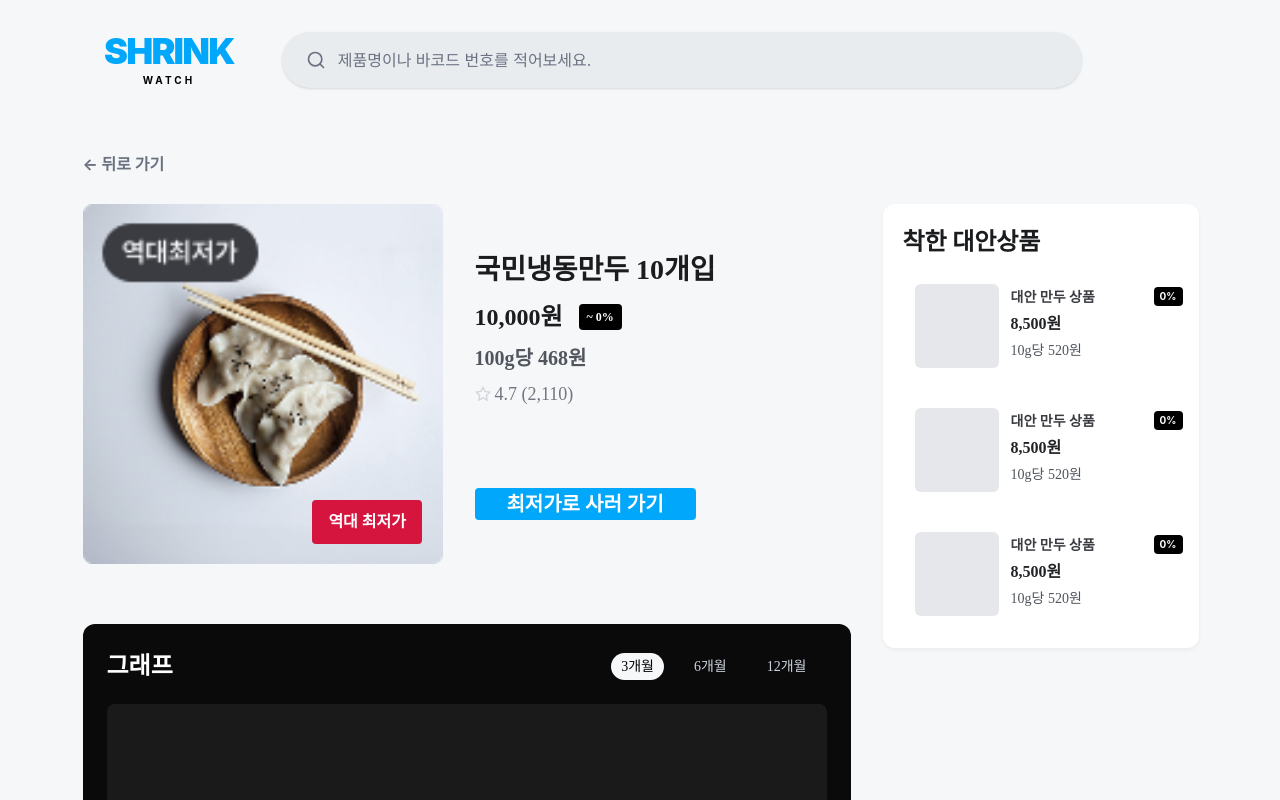
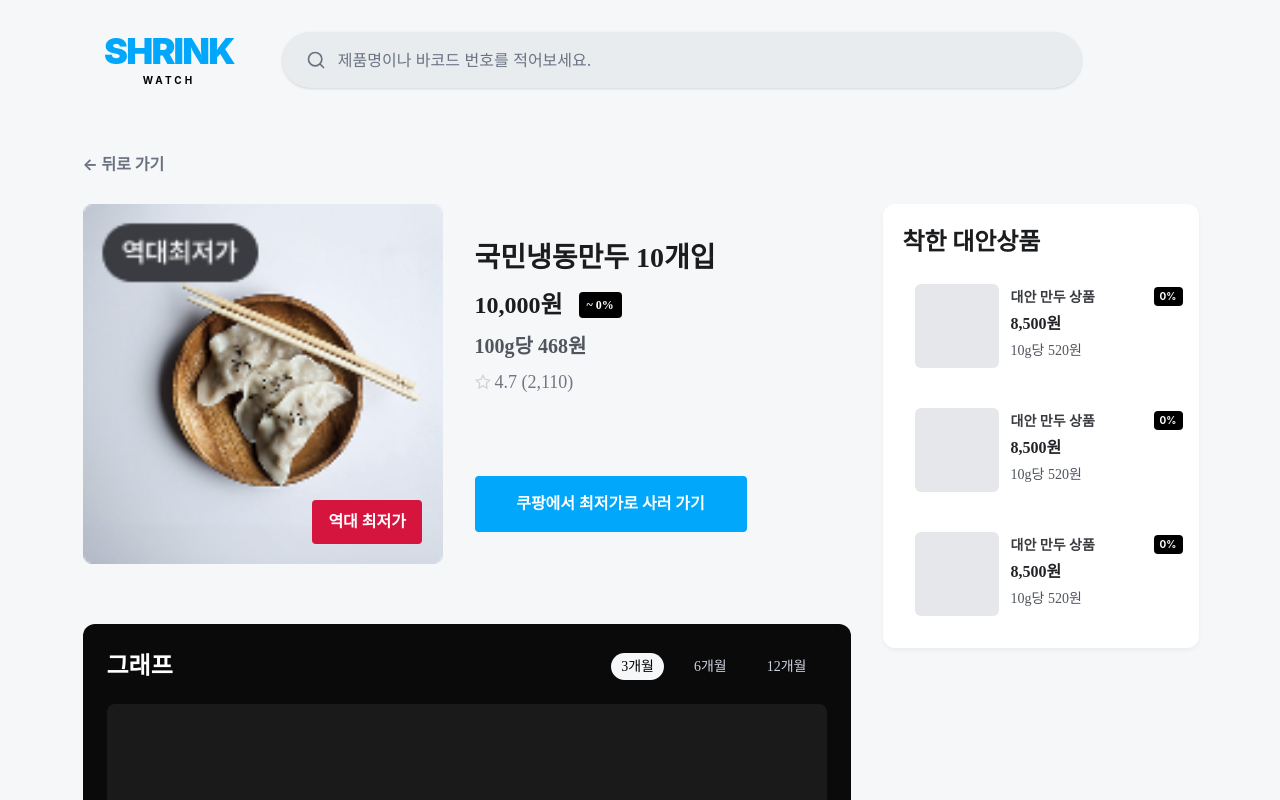
Before and after one commit to shrink-watch/front-end, a React (Vite) app: page /detail/1 in a window 1280 px wide. Shown: the top 800 px of the page. Built offline with nearby package versions, Linux system fonts and the light colour scheme.

Commit message:
디자인 요소 수정완료

```diff
--- a/src/components/ReportModal.jsx
+++ b/src/components/ReportModal.jsx
@@ -1,4 +1,4 @@
-import React, { useState, useEffect } from 'react'; // ⭐️ useEffect 추가
+import React, { useState, useEffect } from 'react';
 
 // 준비해주신 캐릭터 프로필 사진 5개 import
 import profile1 from '../assets/profile1.png';
@@ -7,7 +7,6 @@ import profile3 from '../assets/profile3.png';
 import profile4 from '../assets/profile4.png';
 import profile5 from '../assets/profile5.png';
 
-// ⭐️ editingReport 프롭스 추가 (수정 중인 데이터)
 export default function ReportModal({ isOpen, onClose, onSubmit, editingReport }) {
   const [selectedProfile, setSelectedProfile] = useState(0);
   const profiles = [profile1, profile2, profile3, profile4, profile5];
@@ -21,40 +20,44 @@ export default function ReportModal({ isOpen, onClose, onSubmit, editingReport }
   const [price, setPrice] = useState('');
   const [content, setContent] = useState('');
 
-  // ⭐️ [수정 모드 연결] editingReport 데이터가 바뀌면 (수정창이 열리면) 입력칸에 데이터 채워넣기
+  // ⭐️ 데이터 채우기 에러 방지 (기존 데이터가 숫자일 경우를 대비해 String으로 확실하게 변환)
   useEffect(() => {
     if (editingReport && isOpen) {
-      // 1. 기존 데이터 채우기
-      setNickname(editingReport.nickname);
-      setPassword(editingReport.password || ''); // 비밀번호는 안 담겨왔으면 빈칸
-      setProductName(editingReport.productName);
-      setStore(editingReport.store || ''); // 구매처 안 담겨왔으면 빈칸
-      setOldVolume(editingReport.oldVolume);
-      setNewVolume(editingReport.newVolume);
-      setPrice(String(editingReport.price).replace(/,/g, '')); // 쉼표 제거하고 채우기
-      setContent(editingReport.content);
+      setNickname(editingReport.nickname || '');
+      setPassword(editingReport.password || '');
+      setProductName(editingReport.productName || '');
+      setStore(editingReport.store || '');
+      setOldVolume(editingReport.oldVolume ? String(editingReport.oldVolume) : '');
+      setNewVolume(editingReport.newVolume ? String(editingReport.newVolume) : '');
+      setPrice(editingReport.price ? String(editingReport.price).replace(/,/g, '') : '');
+      setContent(editingReport.content || '');
 
-      // 2. 프로필 사진 인덱스 찾아서 맞추기
       const profileIdx = profiles.findIndex(p => p === editingReport.profileImg);
       setSelectedProfile(profileIdx !== -1 ? profileIdx : 0);
-    } else {
-      // 3. 새 글 작성 모드이거나 모달이 닫혔으면 입력칸 다 비우기
+    } else if (isOpen) {
+      // 새 글 작성 시 빈칸으로 초기화
       setNickname(''); setPassword(''); setProductName(''); setStore('');
       setOldVolume(''); setNewVolume(''); setPrice(''); setContent('');
       setSelectedProfile(0);
     }
-  }, [editingReport, isOpen]); // ⭐️ 이 데이터들이 바뀌면 실행됨
+  }, [editingReport, isOpen]);
 
+  // ⭐️ 하얀 화면(크래시) 에러 방지 (모든 값을 무조건 String으로 감싸서 trim 에러 원천 차단!)
   const isFormValid =
-    nickname.trim() !== '' && password.trim() !== '' && productName.trim() !== '' &&
-    oldVolume.trim() !== '' && newVolume.trim() !== '' && price.trim() !== '' && content.trim() !== '';
+    String(nickname).trim() !== '' &&
+    String(password).trim() !== '' &&
+    String(productName).trim() !== '' &&
+    String(oldVolume).trim() !== '' &&
+    String(newVolume).trim() !== '' &&
+    String(price).trim() !== '' &&
+    String(content).trim() !== '';
 
   const handleSubmit = () => {
     if (!isFormValid) return;
 
     const reportData = {
       nickname,
-      password, // 수정시 비밀번호 확인을 위해 이것도 부모로 같이 넘겨줍니다 (로컬용)
+      password,
       productName,
       store,
       oldVolume: Number(oldVolume),
@@ -65,10 +68,7 @@ export default function ReportModal({ isOpen, onClose, onSubmit, editingReport }
       profileImg: profiles[selectedProfile],
     };
 
-    // 부모 컴포넌트(App.jsx)의 통합 제출 함수 실행
-    if (onSubmit) {
-      onSubmit(reportData);
-    }
+    if (onSubmit) onSubmit(reportData);
   };
 
   if (!isOpen) return null;
@@ -78,8 +78,7 @@ export default function ReportModal({ isOpen, onClose, onSubmit, editingReport }
       <div className="bg-white w-[720px] rounded-[16px] p-8 flex flex-col shadow-xl">
 
         <div className="flex justify-between items-center mb-[28px]">
-          {/* ⭐️ 제목 변경 */}
-          <h2 className="text-[24px] font-bold text-black shrinking-0">{editingReport ? '제보 수정하기' : '제보하기'}</h2>
+          <h2 className="text-[24px] font-bold text-black shrink-0">{editingReport ? '제보 수정하기' : '제보하기'}</h2>
           <button onClick={onClose} className="text-gray-400 hover:text-black">
             <svg width="24" height="24" viewBox="0 0 24 24" fill="none" stroke="currentColor" strokeWidth="2"><path d="M18 6L6 18M6 6l12 12" /></svg>
           </button>
@@ -92,11 +91,11 @@ export default function ReportModal({ isOpen, onClose, onSubmit, editingReport }
             </div>
             <div className="flex flex-wrap gap-2 w-[160px] items-center">
               {profiles.map((img, idx) => (
-                <div key={idx} onClick={() => setSelectedProfile(idx)} className={`w-[44px] h-[44px] rounded-full cursor-pointer p-[2px] border-[2px] transition-all ${selectedProfile === idx ? 'border-[#01a7fb] bg-[#CDE8FF]' : 'border-transparent opacity-60 hover:opacity-100'}`}><img src={img} alt={`옵션 ${idx}`} className="w-full h-full rounded-full object-cover" /></div>
+                <div key={idx} onClick={() => setSelectedProfile(idx)} className={`w-[44px] h-[44px] rounded-full cursor-pointer p-[2px] border-[2px] transition-all shrink-0 ${selectedProfile === idx ? 'border-[#01a7fb] bg-[#CDE8FF]' : 'border-transparent opacity-60 hover:opacity-100'}`}><img src={img} alt={`옵션 ${idx}`} className="w-full h-full rounded-full object-cover" /></div>
               ))}
             </div>
           </div>
-          <div className="flex gap-4 items-center text-[13px] font-bold">
+          <div className="flex gap-4 items-center text-[13px] font-bold shrink-0">
             <div className="flex items-center gap-2">닉네임<input type="text" value={nickname} onChange={(e) => setNickname(e.target.value)} className="w-[90px] h-[32px] bg-[#F6F7F8] rounded-[4px] px-2 outline-none focus:ring-1 focus:ring-[#01a7fb]" /></div>
             <div className="flex items-center gap-2">비밀번호<input type="password" placeholder="0000" value={password} onChange={(e) => setPassword(e.target.value)} className="w-[70px] h-[32px] bg-[#F6F7F8] rounded-[4px] px-2 outline-none focus:ring-1 focus:ring-[#01a7fb] placeholder:text-gray-300 text-center" /></div>
           </div>
@@ -120,7 +119,6 @@ export default function ReportModal({ isOpen, onClose, onSubmit, editingReport }
           <div className="flex flex-col gap-2">제보 내용<textarea placeholder="구체적인 제보 내용을 입력해 주세요." value={content} onChange={(e) => setContent(e.target.value)} className="w-full h-[120px] bg-[#F6F7F8] rounded-[4px] p-3 outline-none resize-none focus:ring-1 focus:ring-[#01a7fb] font-medium"></textarea></div>
         </div>
 
-        {/* ⭐️ 버튼 글씨 변경 */}
         <button
           onClick={handleSubmit} disabled={!isFormValid}
           className={`w-full h-[48px] font-bold text-[16px] rounded-[4px] transition-colors shrink-0 ${isFormValid ? 'bg-[#01A7FB] text-white hover:bg-[#0092dd]' : 'bg-[#9EA4AA] text-white cursor-not-allowed'}`}
--- a/src/components/ReportSection.jsx
+++ b/src/components/ReportSection.jsx
@@ -50,15 +50,16 @@ export default function ReportSection({ onOpenModal, reports = [], onDeleteRepor
                         <span className="font-bold">
                           {report.oldVolume}g <span className="text-red-500 font-normal mx-0.5">→</span> {report.newVolume}g
                         </span>
-                        {/* ⭐️ 뱃지 로직 복구 완료 */}
+                        {/* ⭐️ 삭제되었던 빨간색 감소율 뱃지 복구 완료! */}
                         {report.decreaseRate > 0 && (
-                          <span className="bg-[#fb3748] text-white text-[10px] font-bold px-1.5 py-0.5 rounded">
+                          <span className="bg-[#fb3748] text-white text-[10px] font-bold px-1.5 py-0.5 rounded ml-1">
                             -{report.decreaseRate}% 용량 감소
                           </span>
                         )}
                       </div>
                     </div>
 
+                    {/* 우측 상단: 가격 & 수정/삭제 버튼 */}
                     <div className="flex items-center gap-4 shrink-0">
                       <span className="font-black text-[18px]">{report.price}원</span>
                       <div className="flex items-center gap-3 border-l pl-4">
@@ -72,9 +73,10 @@ export default function ReportSection({ onOpenModal, reports = [], onDeleteRepor
                         </button>
                       </div>
                     </div>
+
                   </div>
-                  <p className="text-[13px] text-gray-700">{report.content}</p>
-                  <span className="text-[11px] text-gray-400">{report.time}</span>
+                  <p className="text-[13px] text-gray-700 mt-1">{report.content}</p>
+                  <span className="text-[11px] text-gray-400 mt-1">{report.time}</span>
                 </div>
               ))}
             </div>
--- a/src/components/SelectedItem.jsx
+++ b/src/components/SelectedItem.jsx
@@ -90,20 +90,28 @@ export const ItemRate = styled.div`
   font-size: 18px;
 `;
 
-export const BuyBtn = styled.div`
-  width: 221px;
-  height: 24px;
+// ⭐️ 피그마 규격에 맞춰 너비, 높이, 패딩을 수정한 버튼 스타일
+export const BuyBtn = styled.button`
+  width: 272px;
+  height: 56px;
+  box-sizing: border-box;
   display: flex;
   padding: 16px 24px;
   justify-content: center;
   align-items: center;
   border-radius: 4px;
   background: var(--Colors-Primary-400, #01A7FB);
+  border: none;
   cursor: pointer;
   color: #FFF;
   font-family: Pretendard;
-  font-size: 20px;
+  font-size: 16px;
   font-weight: 600;
+  transition: background-color 0.2s ease-in-out;
+
+  &:hover {
+    background-color: #0092dd;
+  }
 `;
 
 function SelectedItem({ product }) {
@@ -135,7 +143,8 @@ function SelectedItem({ product }) {
           </ItemRate>
         </ItemInfo>
 
-        <BuyBtn onClick={handleCoupangClick}>최저가로 사러 가기</BuyBtn>
+        {/* ⭐️ 텍스트 수정 및 버튼 적용 */}
+        <BuyBtn onClick={handleCoupangClick}>쿠팡에서 최저가로 사러 가기</BuyBtn>
 
       </ItemInfoBox>
     </ItemContainer>
```
